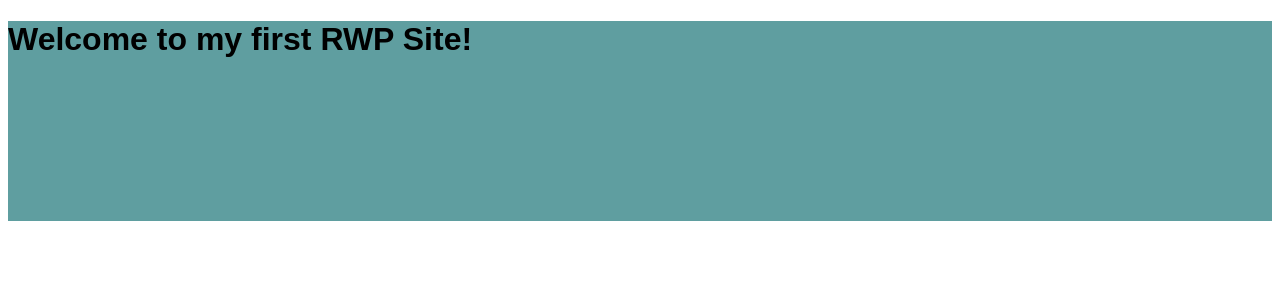
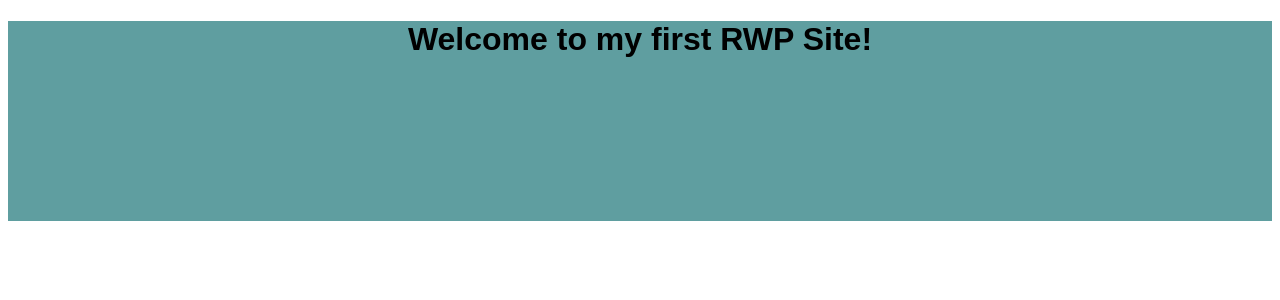
Before and after one commit to aburke-cgcc/cs162_ab_wk6_lecture, a PHP site: page / in a window 1280 px wide. Shown: the top 300 px of the page. Run offline with PHP 8.4, Linux system fonts and the light colour scheme.

Commit message:
Added h1 center text and TODO handle size of text

```diff
--- a/styles/styles.css
+++ b/styles/styles.css
@@ -4,5 +4,12 @@ html{
 
 header{
     height: 200px;
+    width: 100%;
     background-color: cadetblue;
+
 }
+
+header h1{
+    /* width: 5vw; //TODO: revisit fixing size of text to container*/
+    text-align: center;
+}
```
